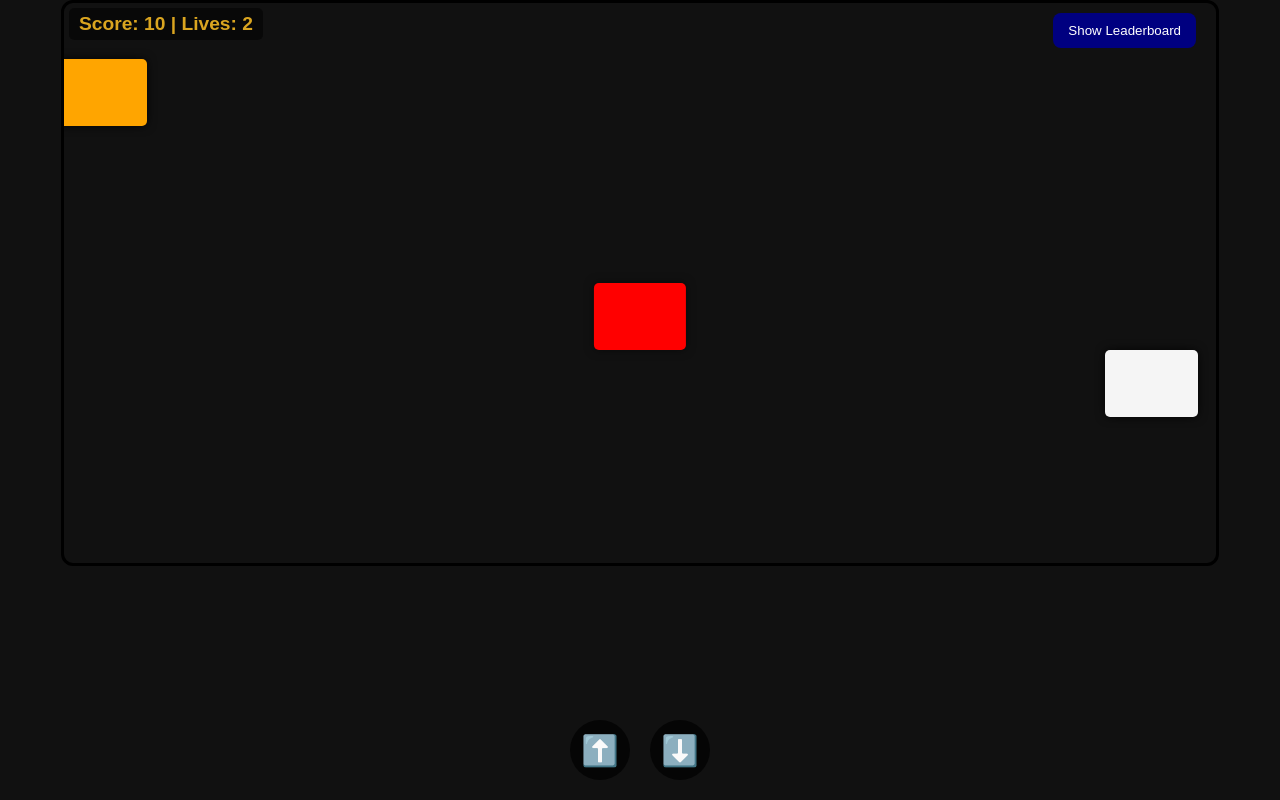
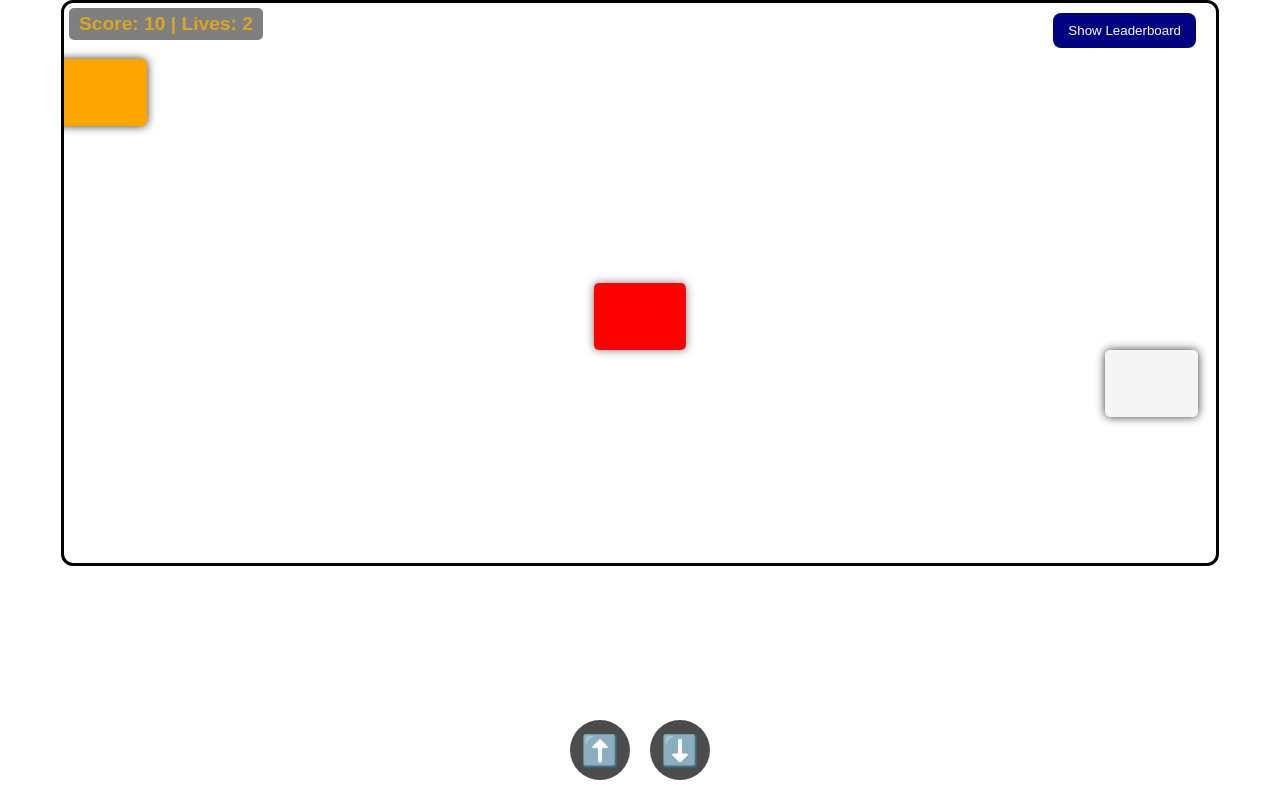
Before and after one commit to Shubah/Obstacle-Game-Portfolio, a plain HTML site: page gam.html in a window 1280 px wide. Drawn offline with Linux system fonts and the light colour scheme.

Commit message:
Update gam.html

```diff
--- a/gam.html
+++ b/gam.html
@@ -8,7 +8,6 @@
   <style>
     body {
       margin: 0;
-      background: #111;
       overflow: hidden;
     }
 
@@ -21,7 +20,6 @@
       border: 3px solid black;
       border-radius: 12px;
       overflow: hidden;
-      background: #111;
     }
 
     /* Player */
```
